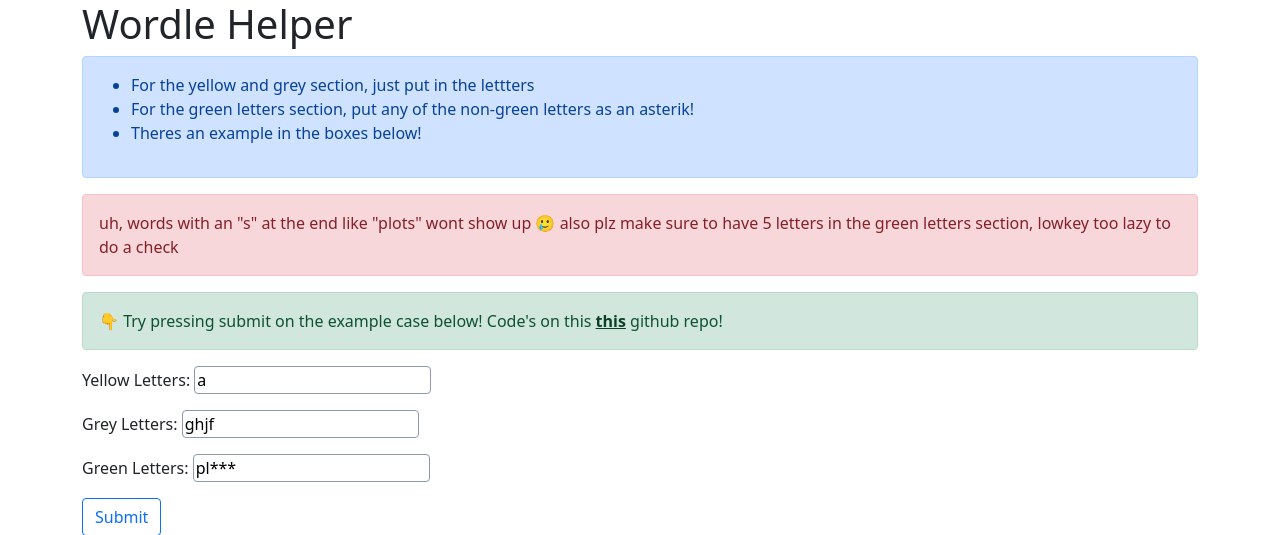
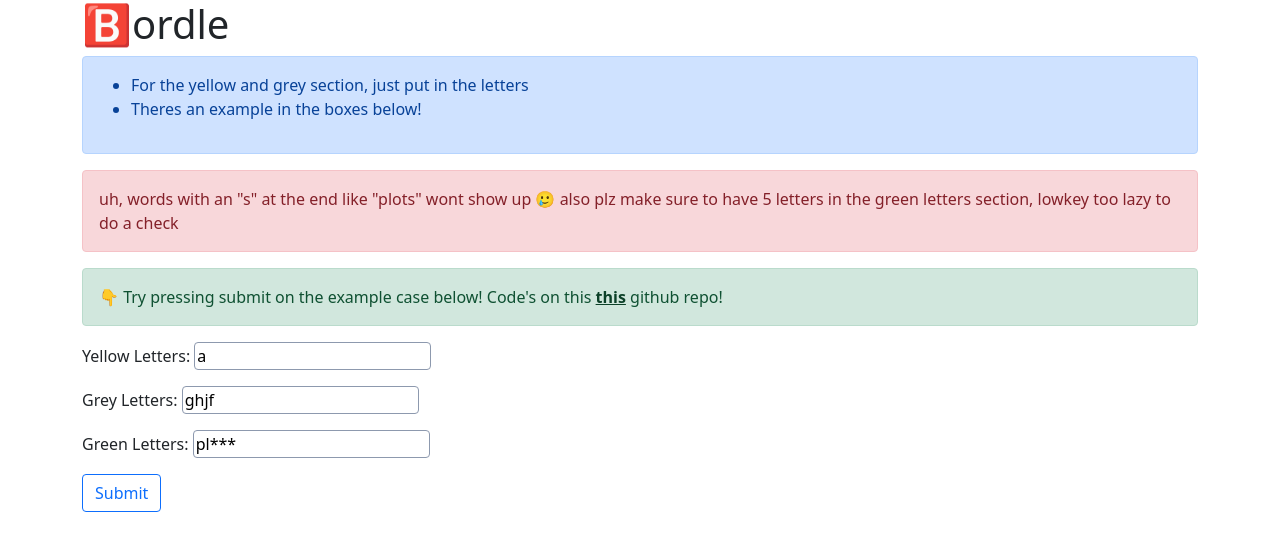
Before and after one commit to abdullahridwan/wordle_helper, a Flask app: page / in a window 1280 px wide. Shown: the top 535 px of the page. Run offline with Flask 2, Linux system fonts and the light colour scheme; parts of the project's set-up code (start-up, migrations or seed data) failed here and were passed over.

Commit message:
changing title

```diff
--- a/app/templates/form.html
+++ b/app/templates/form.html
@@ -22,11 +22,10 @@
     </head>
     <body>
         <div class="container">
-        <h1> Wordle Helper </h1>
+        <h1> 🅱️ordle </h1>
         <div class="alert alert-primary" role="alert">
             <ul>
-                <li> For the yellow and grey section, just put in the lettters</li>
-                <li> For the green letters section, put any of the non-green letters as an asterik!</li>
+                <li> For the yellow and grey section, just put in the letters</li>
                 <li> Theres an example in the boxes below!</li>
             </ul>
         </div>
```
